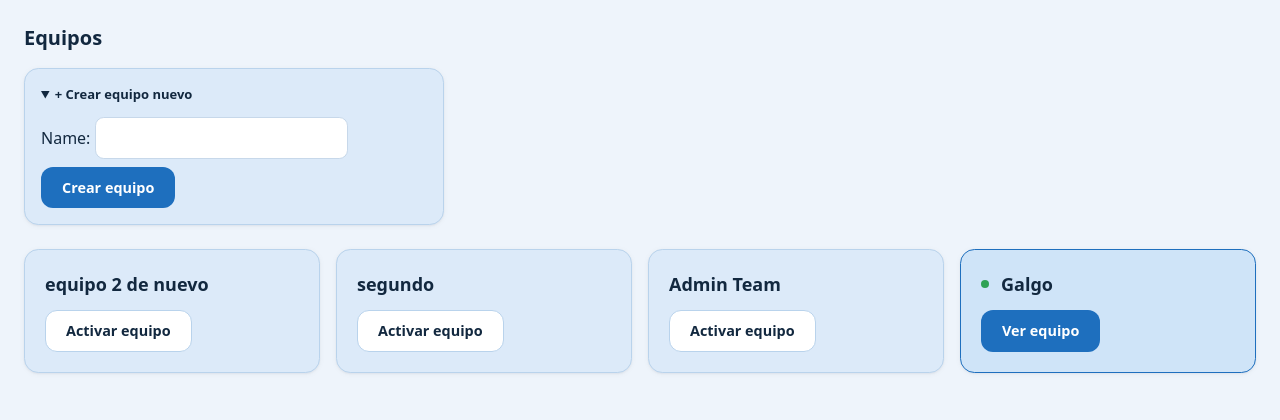
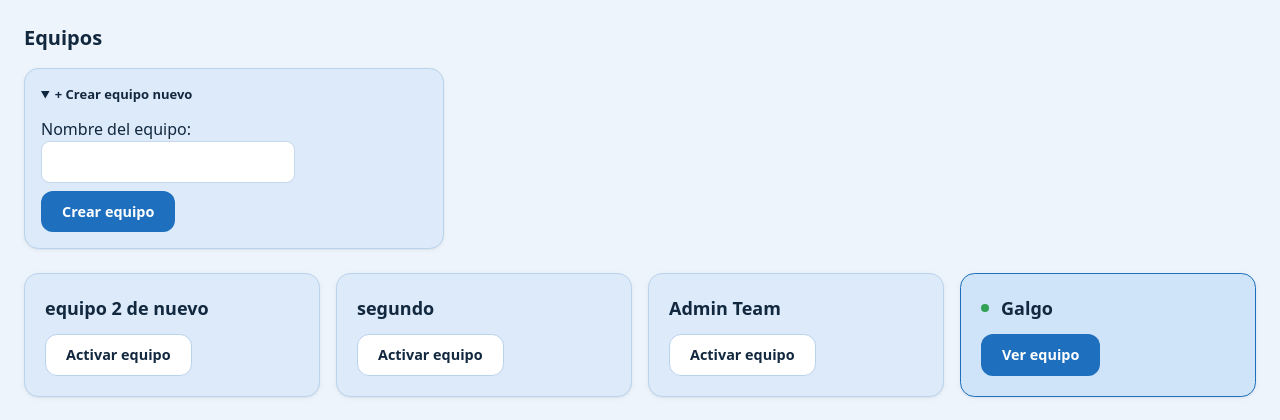
Before and after one commit to Ounounous/TurboTuboAzure, a Django app: page /dashboard/teams/ in a window 1280 px wide, after a click on "+ Crear equipo nuevo". Shown: the part 72-492 px from the top of the page. Run offline with Django 5.2, Linux system fonts and the light colour scheme; a user stored in the database is signed in; data comes from the database, SQL or seed files in the repository; parts of the project's set-up code (start-up, migrations or seed data) failed here and were passed over.

Commit message:
Crear equipo tambien visible desde Configuracion > Equipo (no solo en Mis Equipos)
El botón para crear un equipo nuevo solo estaba en /dashboard/teams/ ("Mis equipos"); un admin
en Configuracion > Equipo no lo veia ahi y no era obvio que existia en otra pantalla. Se agrega
la misma seccion "+ Crear otro equipo" a EquipoView, reusando team:crear (mismo formulario,
mismo backend).

Para que el formulario sepa a donde volver segun desde donde se lo llame, crear_equipo ahora
acepta un campo "next" (whitelist explicita: team:list o configuracion:equipo -- nunca se
redirige a un valor arbitrario del POST, para no abrir un open-redirect).

De paso, TeamForm.name tenia el label en ingles ("Name:") en las 3 pantallas donde se usa
(crear equipo, editar equipo, renombrar desde Configuracion) -- ahora dice "Nombre del equipo".

Verificado: la seccion aparece en Configuracion > Equipo, crear desde ahi vuelve a esa misma
pantalla, crear desde Mis Equipos sigue volviendo ahi, y un valor de "next" fuera de la
whitelist cae a team:list en vez de usarse tal cual.

Co-Authored-By: Claude Sonnet 5 <noreply@anthropic.com>

```diff
--- a/configuracion/views.py
+++ b/configuracion/views.py
@@ -117,6 +117,7 @@ class EquipoView(ConfiguracionRequiredMixin, View):
             'team': team,
             'miembros': miembros,
             'team_form': TeamForm(instance=team) if team else None,
+            'crear_equipo_form': TeamForm(),
         })
 
     def post(self, request, *args, **kwargs):
--- a/team/forms.py
+++ b/team/forms.py
@@ -6,3 +6,4 @@ class TeamForm(forms.ModelForm):
     class Meta:
         model = Team
         fields = ('name',)
+        labels = {'name': 'Nombre del equipo'}
--- a/team/templates/team/teams_list.html
+++ b/team/templates/team/teams_list.html
@@ -12,6 +12,7 @@
       <summary class="cursor-pointer font-semibold" style="font-size:13px;">+ Crear equipo nuevo</summary>
       <form method="post" action="{% url 'team:crear' %}" class="mt-3">
         {% csrf_token %}
+        <input type="hidden" name="next" value="team:list">
         {{ crear_equipo_form.as_p }}
         <button type="submit" class="btn btn-primary mt-2">Crear equipo</button>
       </form>
--- a/team/views.py
+++ b/team/views.py
@@ -16,8 +16,16 @@ def teams_list(request):
     })
 
 
+# A donde volver tras crear un equipo -- whitelist explicita para no armar un open-redirect con
+# un valor de POST arbitrario. Se llama tanto desde "Mis equipos" como desde Configuracion.
+CREAR_EQUIPO_NEXT = {'team:list', 'configuracion:equipo'}
+
+
 @login_required
 def crear_equipo(request):
+    next_name = request.POST.get('next')
+    next_name = next_name if next_name in CREAR_EQUIPO_NEXT else 'team:list'
+
     if request.method == 'POST':
         form = TeamForm(request.POST)
         if form.is_valid():
@@ -34,7 +42,7 @@ def crear_equipo(request):
         else:
             messages.error(request, 'Nombre de equipo inválido.')
 
-    return redirect('team:list')
+    return redirect(next_name)
 
 @login_required
 def teams_activate(request, pk):
```
Also changed, not shown: configuracion/templates/configuracion/equipo.html (+13 -0 lines).
